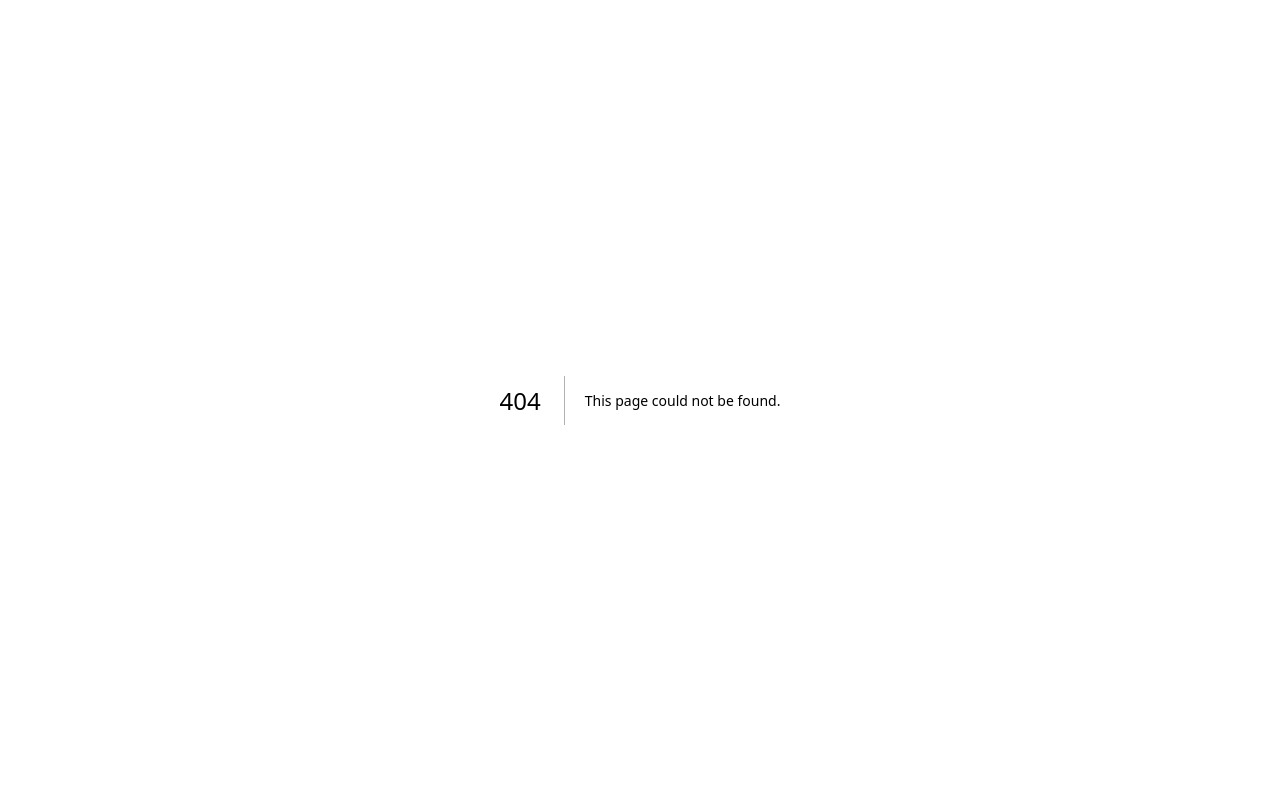
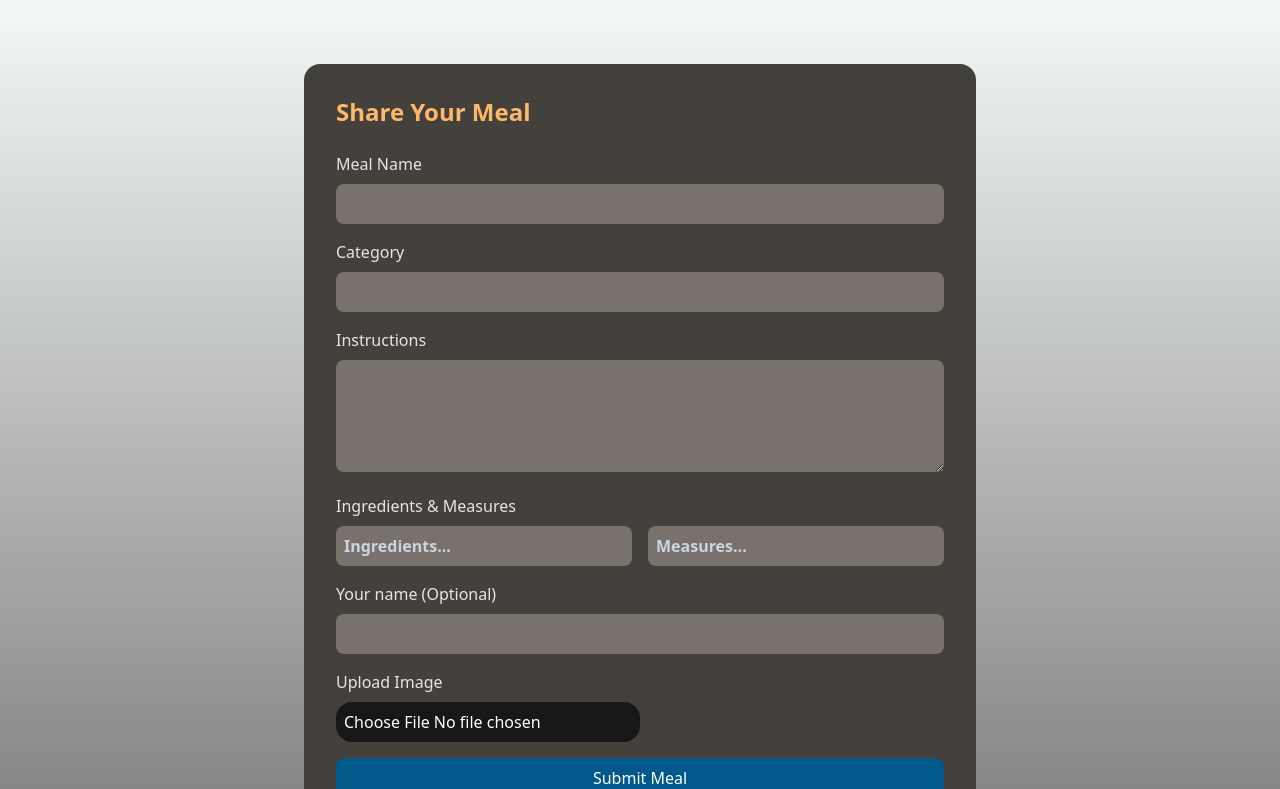
Before and after one commit to pixedit/Flavora, a Next.js app: page /share-meal in a window 1280 px wide. Before the commit this address had no page. Shown: the top 789 px of the page. Built offline with nearby package versions, Linux system fonts and the light colour scheme.

Commit message:
Design a form for share-meal page

```diff
--- a/components/Footer.tsx
+++ b/components/Footer.tsx
@@ -87,7 +87,7 @@ const Footer = () => {
 					</p>
 					<p className="max-w-md mb-4">
 						This app is a personal project built for practice and learning
-						purposes. Flavora is built with{" "}
+						purposes. Flavora is powered by{" "}
 						<Link
 							href="https://www.themealdb.com"
 							target="_blank"
@@ -95,7 +95,7 @@ const Footer = () => {
 							aria-label="TheMealDB.com">
 							TheMealDB
 						</Link>{" "}
-						API that offers free access to many recipes.
+						API which offers free access to many recipes.
 					</p>
 					<h3 className="text-[22px] text-white mt-6 mb-2">
 						Technologies used
--- a/components/MealCard.tsx
+++ b/components/MealCard.tsx
@@ -29,7 +29,7 @@ const MealCard = ({ meal }: Props) => {
 					{meal.strMeal} • {meal.strArea}
 				</p>
 				<Link
-					href={`details/${meal.idMeal}`}
+					href={`/details/${meal.idMeal}`}
 					title={`See the details of ${meal.strMeal}`}
 					className="bg-zinc-600 text-orange-300 text-sm rounded-2xl px-2 hover:bg-sky-700">
 					Details
--- a/components/MealsSection.tsx
+++ b/components/MealsSection.tsx
@@ -9,9 +9,15 @@ export default function MealsSection() {
 	const [error, setError] = useState(false);
 	const limitedMeals = meals.slice(0, 11);
 	useEffect(() => {
-		fetchMeals()
-			.then(setMeals)
-			.catch(() => setError(true));
+		const loadMeals = async () => {
+			try {
+				const data = await fetchMeals();
+				setMeals(data);
+			} catch {
+				setError(true);
+			}
+		};
+		loadMeals();
 	}, []);
 
 	if (error) return <p>Could not fetch meals. Check your connection.</p>;
--- /dev/null
+++ b/hooks/useShareMeal.ts
@@ -0,0 +1,91 @@
+import { useRef, useState } from "react";
+
+export const useShareMeal = () => {
+	// States and Refs
+	const [formData, setFormData] = useState({
+		name: "",
+		category: "",
+		instructions: "",
+		ingredient: "",
+		measure: "",
+		owner: "",
+		image: null as File | null,
+	});
+	const [preview, setPreview] = useState<string | null>(null);
+	const [error, setError] = useState<string | null>(null);
+	const fileInputRef = useRef<HTMLInputElement | null>(null);
+
+	// Form functionalities
+	const handleChange = (
+		e: React.ChangeEvent<HTMLInputElement | HTMLTextAreaElement>
+	) => {
+		const { name, value } = e.target;
+		setFormData((prev) => ({ ...prev, [name]: value }));
+	};
+
+	//////////// image size and type
+	const MAX_FILE_SIZE = 2 * 1024 * 1024;
+	const ALLOWED_TYPES = ["image/jpeg", "image/png", "image/webp"];
+
+	const handleImageChange = (e: React.ChangeEvent<HTMLInputElement>) => {
+		const file = e.target.files?.[0];
+		if (!file) return;
+		// Validate file type
+		if (!ALLOWED_TYPES.includes(file.type)) {
+			setError("Only JPEG, PNG, and WEBP formats are allowed.");
+			return;
+		}
+
+		// Validate file size
+		if (file.size > MAX_FILE_SIZE) {
+			setError("File size must be less than 2MB.");
+			return;
+		}
+
+		setError(null);
+		setFormData((prev) => ({ ...prev, image: file }));
+		// Generate preview
+		const reader = new FileReader();
+		reader.onloadend = () => {
+			setPreview(reader.result as string);
+		};
+		reader.readAsDataURL(file);
+	};
+
+	const resetImagePreview = () => {
+		setPreview(null);
+		setError(null);
+		if (fileInputRef.current) {
+			fileInputRef.current.value = "";
+		}
+	};
+
+	// submit
+	const handleSubmit = (e: React.FormEvent) => {
+		e.preventDefault();
+		if (error) return null;
+
+		console.log("Form submitted:", formData);
+		setFormData({
+			name: "",
+			category: "",
+			instructions: "",
+			ingredient: "",
+			measure: "",
+			owner: "",
+			image: null,
+		});
+		resetImagePreview();
+
+		// backend codes here
+	};
+	return {
+		formData,
+		handleChange,
+		handleImageChange,
+		handleSubmit,
+		preview,
+		error,
+		fileInputRef,
+	};
+};
--- a/src/app/details/[id]/page.tsx
+++ b/src/app/details/[id]/page.tsx
@@ -1,23 +1,26 @@
 "use client";
+// React and Next
 import { useParams } from "next/navigation";
 import { useEffect, useState } from "react";
-import { fetchMealDetails } from "../../../../lib/api";
-import LoadingOverlay from "../../../../components/LoadingOverlay";
+import Image from "next/image";
+import Link from "next/link";
+
+// Components, Types, API
 import ErrorMessage from "../../../../components/ErrorMessage";
 import { Meal } from "../../../../types";
-import Image from "next/image";
+import LoadingOverlay from "../../../../components/LoadingOverlay";
+import { fetchMealDetails } from "../../../../lib/api";
+
+// Icons
 import { TbCategory } from "react-icons/tb";
-import { FaLocationDot } from "react-icons/fa6";
+import { FaLocationDot, FaTags } from "react-icons/fa6";
 import { BsBrowserEdge } from "react-icons/bs";
-import { FaTags } from "react-icons/fa6";
 import { GiMeal } from "react-icons/gi";
 import { FaYoutube } from "react-icons/fa";
-import Link from "next/link";
 
 const RecipeDetailPage = () => {
 	const { id } = useParams();
 	const [meal, setMeal] = useState<Meal | null>(null);
-
 	const [loading, setLoading] = useState(false);
 
 	useEffect(() => {
@@ -40,6 +43,10 @@ const RecipeDetailPage = () => {
 	if (loading) return <LoadingOverlay />;
 	if (!meal) return <ErrorMessage message="No meal detail found." />;
 
+	// ℹ️ Note!
+	// Extract ingredient/measure pairs from the meal object.
+	// Keys follow the pattern "strIngredient1", "strMeasure1", etc.
+	// This logic transforms them into a cleaner array of { ingredient, measure } objects.
 	const ingredientPairs = Object.entries(meal)
 		.filter(([key, value]) => key.startsWith("strIngredient") && value?.trim())
 		.map(([key, value]) => {
@@ -88,7 +95,7 @@ const RecipeDetailPage = () => {
 										<dt className="text-sky-700">
 											<FaTags />
 										</dt>
-										<dd>{meal.strTags}</dd>
+										<dd>{meal.strTags.split(",").slice(0, 4).join(", ")}</dd>
 									</div>
 								)}
 								{meal.strSource && (
--- a/src/app/layout.tsx
+++ b/src/app/layout.tsx
@@ -4,7 +4,7 @@ import { SearchProvider } from "../../context/SearchContext";
 import Footer from "../../components/Footer";
 
 export const metadata: Metadata = {
-	title: "Flavora",
+	title: "Flavora | Your Recipe Finder",
 	description: "Find new recipes instantly from around the world",
 };
 
--- /dev/null
+++ b/src/app/share-meal/page.tsx
@@ -0,0 +1,132 @@
+"use client";
+import Image from "next/image";
+import { useShareMeal } from "../../../hooks/useShareMeal";
+
+const ShareMealPage = () => {
+	const inputStyle = "w-full p-2 mt-2 rounded-lg outline-none bg-stone-500";
+
+	const {
+		formData,
+		handleChange,
+		handleImageChange,
+		handleSubmit,
+		preview,
+		error,
+		fileInputRef,
+	} = useShareMeal();
+
+	return (
+		<div className="max-w-2xl mx-auto p-8 bg-stone-700 rounded-2xl my-[4rem] text-white">
+			<h2 className="text-2xl font-semibold mb-6 text-orange-300">
+				Share Your Meal
+			</h2>
+			<form className="flex flex-col gap-y-[1rem]" onSubmit={handleSubmit}>
+				{/* Meal Name */}
+				<div>
+					<label className="text-stone-200">Meal Name</label>
+					<input
+						type="text"
+						name="name"
+						aria-label="name"
+						value={formData.name}
+						onChange={handleChange}
+						className={`${inputStyle}`}
+					/>
+				</div>
+
+				{/* Category */}
+				<div>
+					<label className="text-stone-200">Category</label>
+					<input
+						type="text"
+						name="category"
+						aria-label="category"
+						value={formData.category}
+						onChange={handleChange}
+						className={inputStyle}
+					/>
+				</div>
+
+				{/* Instructions */}
+				<div>
+					<label className="text-stone-200">Instructions</label>
+					<textarea
+						name="instructions"
+						value={formData.instructions}
+						onChange={handleChange}
+						className={inputStyle}
+						rows={4}
+						aria-label="instructions"
+						required
+					/>
+				</div>
+
+				{/* Ingredients & Measures */}
+				<div>
+					<label className="text-stone-200">Ingredients & Measures</label>
+					<div className="flex gap-x-4">
+						<input
+							type="text"
+							name="ingredient"
+							value={formData.ingredient}
+							onChange={handleChange}
+							placeholder="Ingredients..."
+							className={`${inputStyle} placeholder:text-slate-300 placeholder:font-semibold`}
+						/>
+						<input
+							type="text"
+							name="measure"
+							value={formData.measure}
+							onChange={handleChange}
+							placeholder="Measures..."
+							className={`${inputStyle} placeholder:text-slate-300 placeholder:font-semibold`}
+						/>
+					</div>
+				</div>
+
+				{/* Owner */}
+				<div>
+					<label className="text-stone-200">Your name (Optional)</label>
+					<input
+						type="text"
+						name="owner"
+						aria-label="owner"
+						value={formData.owner}
+						onChange={handleChange}
+						className={`${inputStyle} placeholder:text-stone-300 placeholder:font-semibold`}
+					/>
+				</div>
+
+				{/* Image Upload */}
+				<div>
+					<label className="text-stone-200 block">Upload Image</label>
+					<input
+						type="file"
+						name="image"
+						accept="image/*"
+						aria-label="image"
+						ref={fileInputRef}
+						onChange={handleImageChange}
+						className="p-2 mt-2 w-1/2 text-white bg-neutral-900 rounded-2xl hover:bg-neutral-800"
+					/>
+					{preview && (
+						<div className="mt-[1rem]">
+							<Image src={preview} alt="Preview" width={200} height={200} />
+						</div>
+					)}
+					{error && (
+						<p className="text-red-500 text-sm mt-2 animate-pulse">{error}</p>
+					)}
+				</div>
+
+				<button
+					type="submit"
+					className={`w-full bg-sky-800 outline-none text-white p-2 rounded-lg hover:bg-sky-700`}>
+					Submit Meal
+				</button>
+			</form>
+		</div>
+	);
+};
+
+export default ShareMealPage;
```
